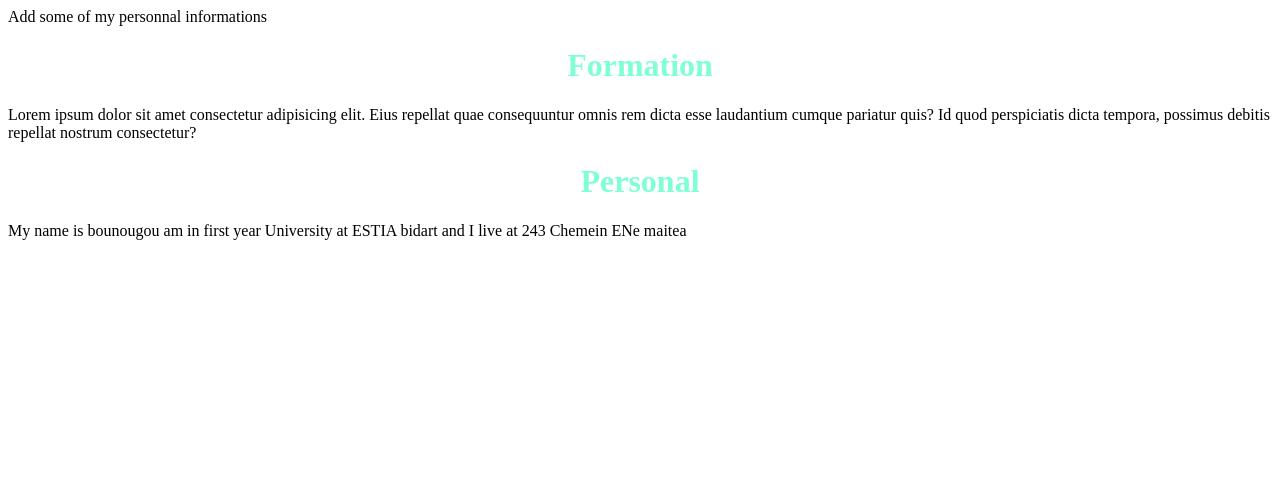
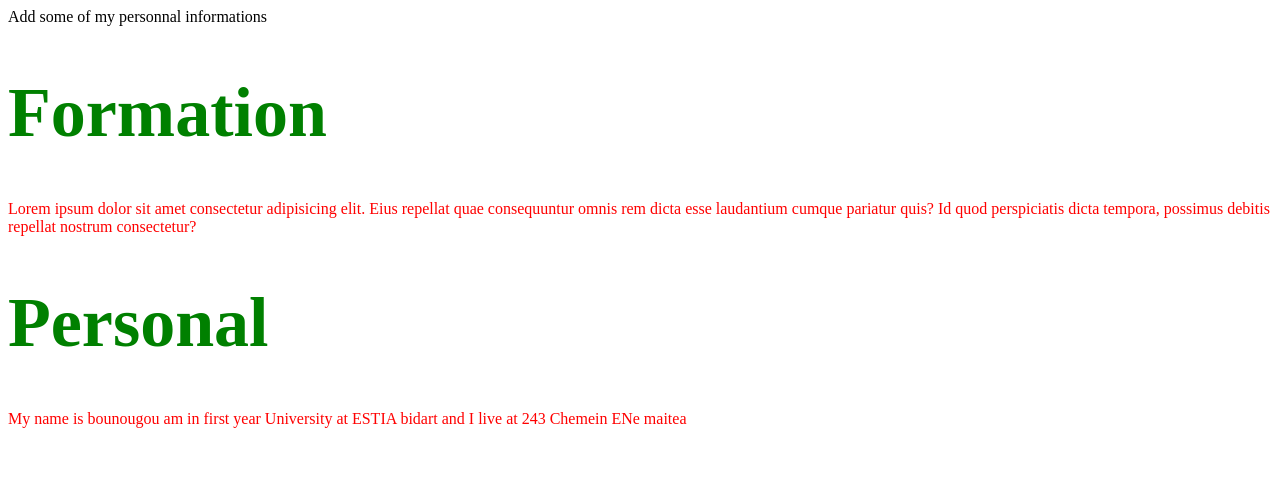
Before and after one commit to cath-mich/cath-mich.github.io, a plain HTML site: page index.html in a window 1280 px wide. Shown: the top 487 px of the page. Drawn offline with Linux system fonts and the light colour scheme.

Commit message:
docs: may have errors

```diff
--- a/my.css
+++ b/my.css
@@ -1,8 +1,7 @@
-h1{
-    color: aquamarine;
-    text-align: center;
-    padding: auto;
-}
+h1 {
+    font-size: 70px;
+    color: green;
+  }
 img{
     margin: 20% 40%;
 }
@@ -12,6 +11,9 @@ h2{
     flex-wrap: nowrap;
     text-decoration: none;
 }
+p {
+    color: red;
+  }
 a :hover{
     background-color: azure;
 }
```
